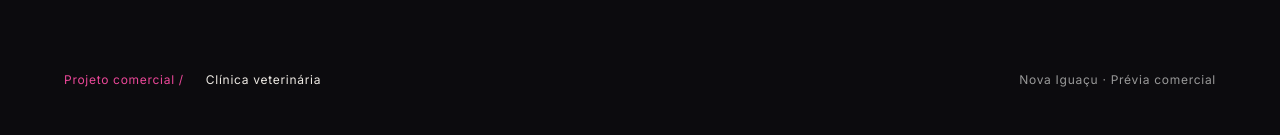
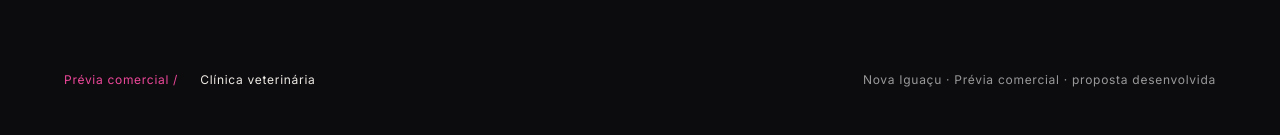
Before and after one commit to agenciamello/agencia-mello, a React (Vite) app: page /projetos/animalis-pet in a window 1280 px wide. Shown: the part 191-326 px from the top of the page. Built offline with nearby package versions, Linux system fonts and the light colour scheme.

Commit message:
refactor: explicita natureza das previas nas paginas de projeto

```diff
--- a/src/pages/CaseStudyPage.tsx
+++ b/src/pages/CaseStudyPage.tsx
@@ -13,7 +13,7 @@ export function CaseStudyPage(){
   const isCommercial=Boolean(commercial);
 
   const fallbackTitle = commercial
-    ? `${commercial.name} | Projeto comercial de site | Agência Mello`
+    ? `${commercial.name} | Prévia comercial de site | Agência Mello`
     : concept
       ? `${concept.name} | Estudo conceitual | Agência Mello`
       : 'Projeto não encontrado | Agência Mello';
@@ -30,8 +30,8 @@ export function CaseStudyPage(){
       <section className="case-head wrap commercial-case-head">
         <Link to="/#projetos" className="text-link">← Todos os projetos</Link>
         <div className="section-top">
-          <SectionLabel number="Projeto comercial">{commercial.category}</SectionLabel>
-          <span className="micro">{commercial.location} · Prévia comercial</span>
+          <SectionLabel number="Prévia comercial">{commercial.category}</SectionLabel>
+          <span className="micro">{commercial.location} · {commercial.status}</span>
         </div>
         <h1>{commercial.name}</h1>
         <p className="case-intro">{commercial.intro}</p>
```
